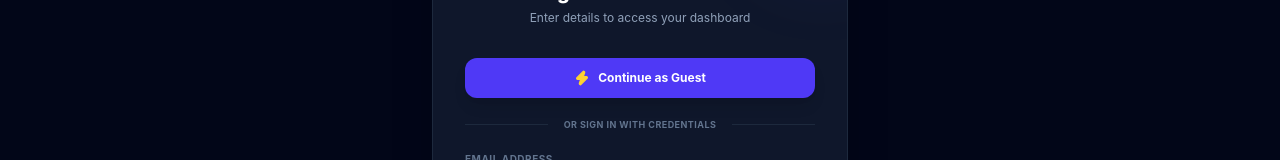
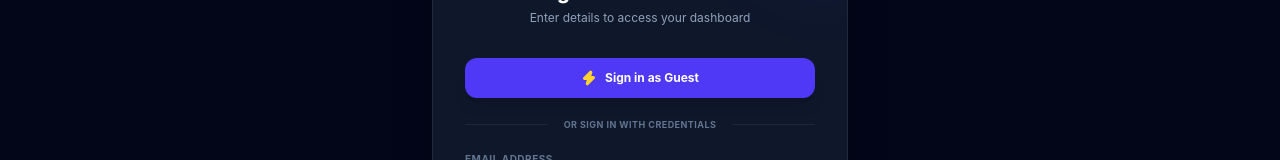
Before and after one commit to sadiya37790/CoachingHub, a React (Vite) app: page / in a window 1280 px wide. Shown: the part 243-403 px from the top of the page. Built offline with nearby package versions, Linux system fonts and the light colour scheme; no server answers.

Commit message:
Rename guest button to Sign in as Guest

```diff
--- a/src/components/AuthScreen.tsx
+++ b/src/components/AuthScreen.tsx
@@ -150,7 +150,7 @@ export const AuthScreen: React.FC = () => {
           className="w-full py-3 bg-indigo-600 hover:bg-indigo-500 text-white font-bold text-xs rounded-xl shadow-lg flex items-center justify-center space-x-2 transition-all duration-300 hover:shadow-indigo-500/20 cursor-pointer mb-2"
         >
           <Zap className="w-4 h-4 text-amber-300 fill-amber-300" />
-          <span>Continue as Guest</span>
+          <span>Sign in as Guest</span>
         </button>
 
         {/* Separator Divider */}
```
